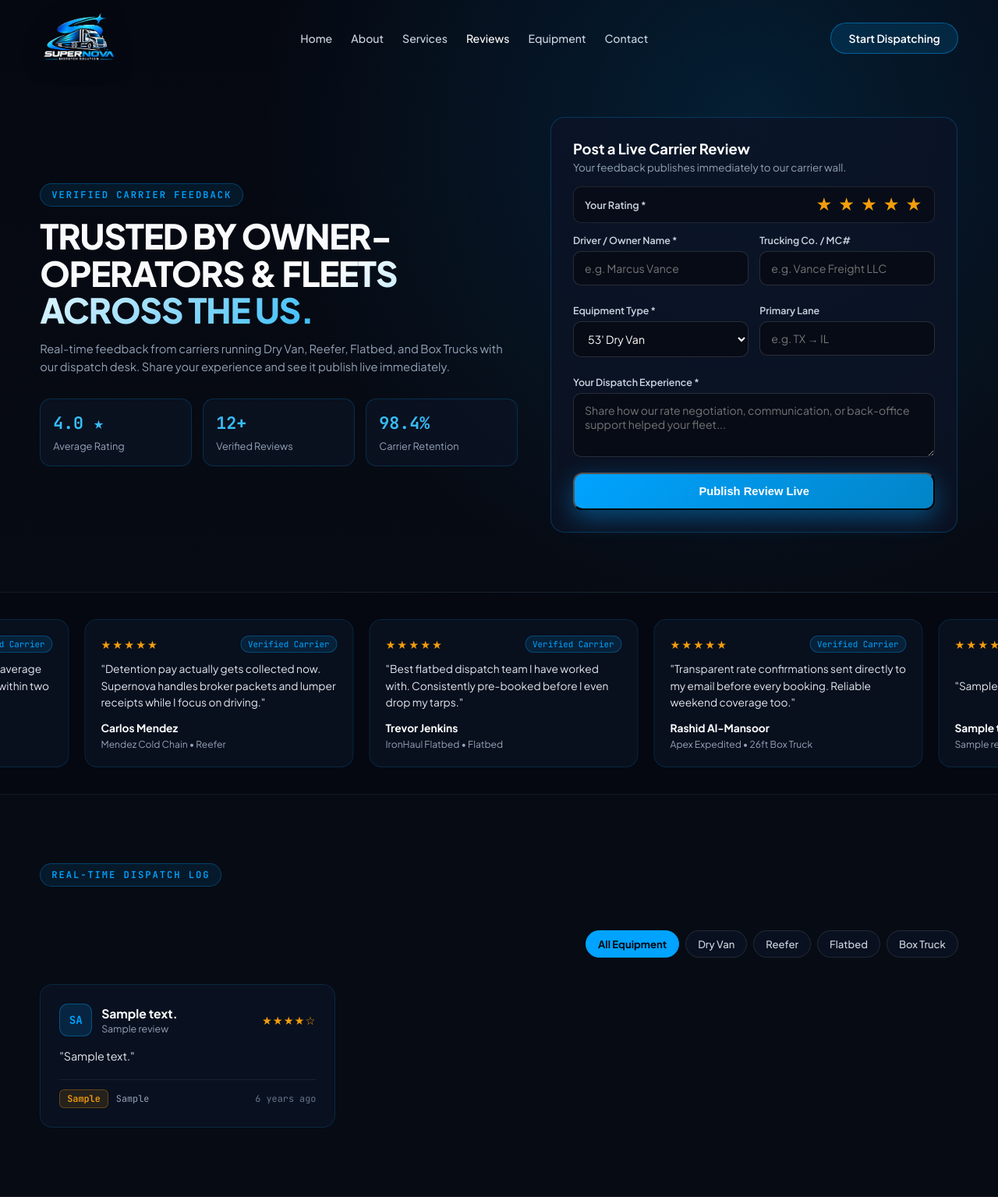
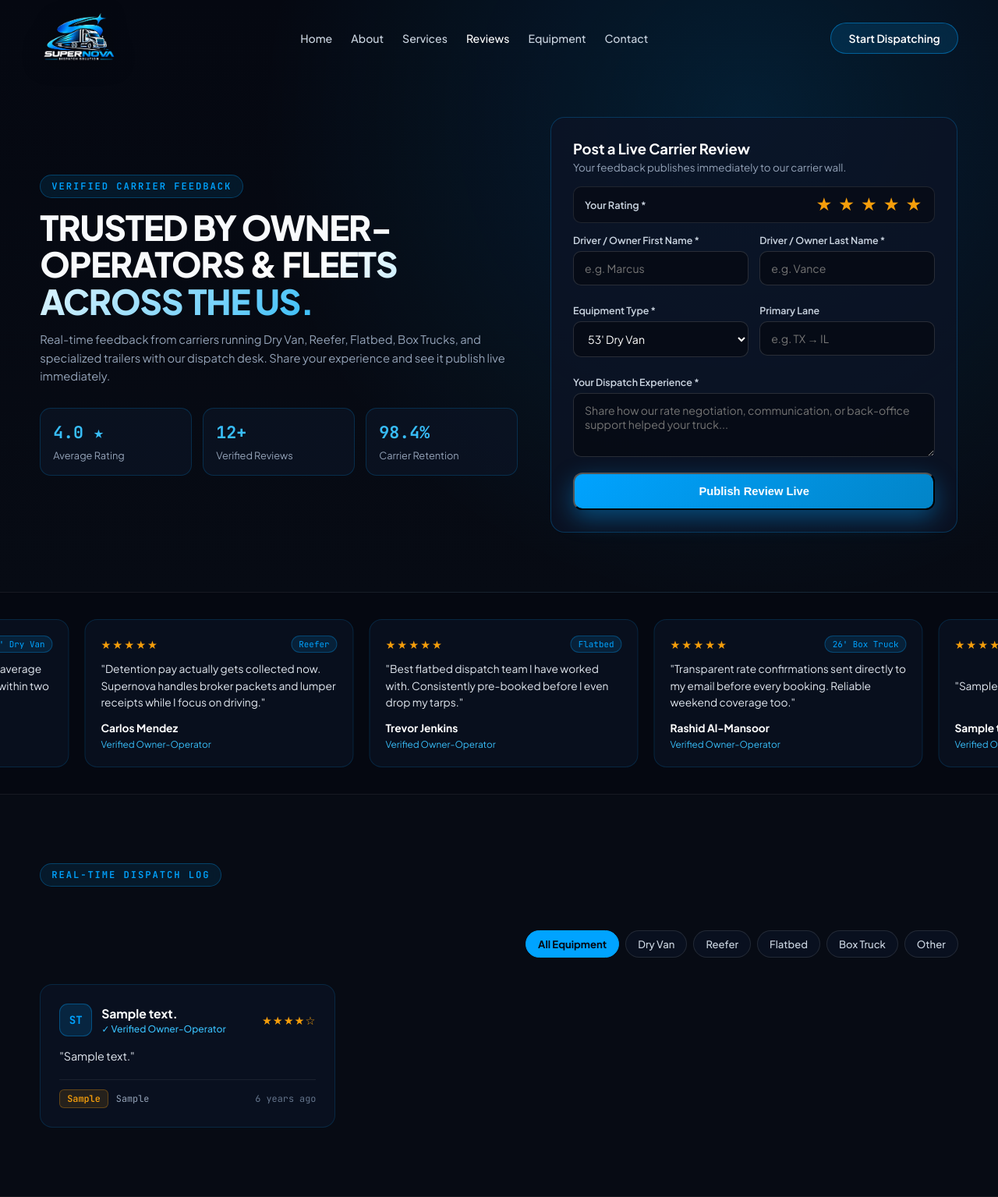
Before and after one commit to moin-ul-deen/supernova-dispatch, a Laravel app: page /reviews in a window 1280 px wide. Shown: the top 1535 px of the page at 78% size. Run offline with Laravel 12, Linux system fonts and the light colour scheme; tables that the repository leaves empty hold one stand-in row (values such as "Sample post"); some libraries are stand-ins or nearby versions.

Commit message:
Update reviews form to First/Last name and add custom Other equipment option

```diff
--- a/resources/views/pages/reviews.blade.php
+++ b/resources/views/pages/reviews.blade.php
@@ -14,7 +14,7 @@
                     TRUSTED BY OWNER-OPERATORS <span>&amp; FLEETS ACROSS THE US.</span>
                 </h1>
                 <p class="section-desc">
-                    Real-time feedback from carriers running Dry Van, Reefer, Flatbed, and Box Trucks with our dispatch desk. Share your experience and see it publish live immediately.
+                    Real-time feedback from carriers running Dry Van, Reefer, Flatbed, Box Trucks, and specialized trailers with our dispatch desk. Share your experience and see it publish live immediately.
                 </p>
 
                 <div class="rv-stats-row">
@@ -55,12 +55,12 @@
 
                     <div class="form-row">
                         <div class="form-group">
-                            <label for="rv_name">Driver / Owner Name *</label>
-                            <input id="rv_name" class="sn-input" type="text" name="reviewer_name" required maxlength="100" placeholder="e.g. Marcus Vance">
+                            <label for="rv_first_name">Driver / Owner First Name *</label>
+                            <input id="rv_first_name" class="sn-input" type="text" name="first_name" required maxlength="50" placeholder="e.g. Marcus">
                         </div>
                         <div class="form-group">
-                            <label for="rv_company">Trucking Co. / MC#</label>
-                            <input id="rv_company" class="sn-input" type="text" name="company_name" maxlength="120" placeholder="e.g. Vance Freight LLC">
+                            <label for="rv_last_name">Driver / Owner Last Name *</label>
+                            <input id="rv_last_name" class="sn-input" type="text" name="last_name" required maxlength="50" placeholder="e.g. Vance">
                         </div>
                     </div>
 
@@ -72,6 +72,7 @@
                                 <option value="Reefer">Refrigerated (Reefer)</option>
                                 <option value="Flatbed">Heavy Flatbed / Step Deck</option>
                                 <option value="Box Truck">26' Box Truck</option>
+                                <option value="Other">Other (Specify Equipment)</option>
                             </select>
                         </div>
                         <div class="form-group">
@@ -80,9 +81,15 @@
                         </div>
                     </div>
 
+                    {{-- Dynamic Custom Equipment Box (Appears when "Other" is selected) --}}
+                    <div class="form-group rv-custom-equip-wrap" id="customEquipWrap" style="display:none;">
+                        <label for="rv_custom_equip">Specify Your Equipment Type *</label>
+                        <input id="rv_custom_equip" class="sn-input" type="text" name="custom_equipment" maxlength="60" placeholder="e.g. Hotshot, Power Only, Conestoga, RGN">
+                    </div>
+
                     <div class="form-group">
                         <label for="rv_comment">Your Dispatch Experience *</label>
-                        <textarea id="rv_comment" class="sn-input" name="comment" rows="3" required minlength="10" maxlength="800" placeholder="Share how our rate negotiation, communication, or back-office support helped your fleet..."></textarea>
+                        <textarea id="rv_comment" class="sn-input" name="comment" rows="3" required minlength="10" maxlength="800" placeholder="Share how our rate negotiation, communication, or back-office support helped your truck..."></textarea>
                     </div>
 
                     <button type="submit" class="btn-primary rv-submit-btn" id="submitReviewBtn">
@@ -110,10 +117,10 @@
     <div class="rv-marquee-track">
         @php
             $seedHighlights = [
-                ['name' => 'Derrick Holloway', 'co' => 'Holloway Logistics • Dry Van', 'text' => 'Moved my 2 Dry Vans from $2.15/mi average up to $2.78/mi on Midwest triangles within two weeks. Zero forced dispatch.'],
-                ['name' => 'Carlos Mendez', 'co' => 'Mendez Cold Chain • Reefer', 'text' => 'Detention pay actually gets collected now. Supernova handles broker packets and lumper receipts while I focus on driving.'],
-                ['name' => 'Trevor Jenkins', 'co' => 'IronHaul Flatbed • Flatbed', 'text' => 'Best flatbed dispatch team I have worked with. Consistently pre-booked before I even drop my tarps.'],
-                ['name' => 'Rashid Al-Mansoor', 'co' => 'Apex Expedited • 26ft Box Truck', 'text' => 'Transparent rate confirmations sent directly to my email before every booking. Reliable weekend coverage too.'],
+                ['name' => 'Derrick Holloway', 'tag' => '53\' Dry Van', 'text' => 'Moved my 2 Dry Vans from $2.15/mi average up to $2.78/mi on Midwest triangles within two weeks. Zero forced dispatch.'],
+                ['name' => 'Carlos Mendez', 'tag' => 'Reefer', 'text' => 'Detention pay actually gets collected now. Supernova handles broker packets and lumper receipts while I focus on driving.'],
+                ['name' => 'Trevor Jenkins', 'tag' => 'Flatbed', 'text' => 'Best flatbed dispatch team I have worked with. Consistently pre-booked before I even drop my tarps.'],
+                ['name' => 'Rashid Al-Mansoor', 'tag' => '26\' Box Truck', 'text' => 'Transparent rate confirmations sent directly to my email before every booking. Reliable weekend coverage too.'],
             ];
         @endphp
 
@@ -122,12 +129,12 @@
                 <article class="glass-card rv-m-card">
                     <div class="rv-m-top">
                         <span class="rv-m-stars">★★★★★</span>
-                        <span class="rv-m-badge">Verified Carrier</span>
+                        <span class="rv-m-badge">{{ $item['tag'] }}</span>
                     </div>
                     <p>"{{ $item['text'] }}"</p>
                     <div class="rv-m-author">
                         <strong>{{ $item['name'] }}</strong>
-                        <span>{{ $item['co'] }}</span>
+                        <span>Verified Owner-Operator</span>
                     </div>
                 </article>
             @endforeach
@@ -141,7 +148,7 @@
                     <p>"{{ \Illuminate\Support\Str::limit($rev->comment, 160) }}"</p>
                     <div class="rv-m-author">
                         <strong>{{ $rev->reviewer_name }}</strong>
-                        <span>{{ $rev->company_name ?: 'Owner-Operator' }}</span>
+                        <span>Verified Owner-Operator</span>
                     </div>
                 </article>
             @endforeach
@@ -152,12 +159,12 @@
                 <article class="glass-card rv-m-card">
                     <div class="rv-m-top">
                         <span class="rv-m-stars">★★★★★</span>
-                        <span class="rv-m-badge">Verified Carrier</span>
+                        <span class="rv-m-badge">{{ $item['tag'] }}</span>
                     </div>
                     <p>"{{ $item['text'] }}"</p>
                     <div class="rv-m-author">
                         <strong>{{ $item['name'] }}</strong>
-                        <span>{{ $item['co'] }}</span>
+                        <span>Verified Owner-Operator</span>
                     </div>
                 </article>
             @endforeach
@@ -181,12 +188,22 @@
                 <button type="button" class="rv-chip" data-filter="Reefer">Reefer</button>
                 <button type="button" class="rv-chip" data-filter="Flatbed">Flatbed</button>
                 <button type="button" class="rv-chip" data-filter="Box Truck">Box Truck</button>
+                <button type="button" class="rv-chip" data-filter="Other">Other</button>
             </div>
         </div>
 
         <div class="rv-grid" id="liveReviewsGrid">
             @forelse($reviews as $review)
-                <article class="glass-card rv-card" data-id="{{ $review->id }}" data-equipment="{{ $review->equipment_type }}">
+                @php
+                    $nameParts = preg_split('/\s+/', trim($review->reviewer_name));
+                    $cardInitials = count($nameParts) >= 2
+                        ? strtoupper(mb_substr($nameParts[0], 0, 1) . mb_substr(end($nameParts), 0, 1))
+                        : strtoupper(mb_substr(trim($review->reviewer_name), 0, 2));
+                    $standardTypes = ['Dry Van', 'Reefer', 'Flatbed', 'Box Truck'];
+                    $filterCategory = in_array($review->equipment_type, $standardTypes) ? $review->equipment_type : 'Other';
+                @endphp
+
+                <article class="glass-card rv-card" data-id="{{ $review->id }}" data-equipment="{{ $filterCategory }}">
                     @if($isAdmin)
                         <button type="button" class="rv-del-btn" data-url="{{ route('reviews.destroy', $review->id) }}" title="Delete Review">
                             ✕ Delete
@@ -194,10 +211,10 @@
                     @endif
 
                     <div class="rv-card-top">
-                        <div class="rv-avatar">{{ strtoupper(substr(trim($review->reviewer_name), 0, 2)) }}</div>
+                        <div class="rv-avatar">{{ $cardInitials }}</div>
                         <div class="rv-meta">
                             <h3>{{ $review->reviewer_name }}</h3>
-                            <span>{{ $review->company_name ?: 'Independent Owner-Operator' }}</span>
+                            <span class="rv-verified-sub">✓ Verified Owner-Operator</span>
                         </div>
                         <div class="rv-card-stars" aria-label="{{ $review->rating }} out of 5 stars">
                             {{ str_repeat('★', $review->rating) }}{{ str_repeat('☆', 5 - $review->rating) }}
@@ -258,6 +275,13 @@
 .rv-form-box .form-row,
 .rv-form-box .form-group {
     margin-bottom: 12px;
+}
+.rv-custom-equip-wrap {
+    animation: rvFadeSlide 0.22s ease-out;
+}
+@keyframes rvFadeSlide {
+    from { opacity: 0; transform: translateY(-6px); }
+    to { opacity: 1; transform: translateY(0); }
 }
 .rv-form-box textarea.sn-input {
     resize: vertical;
@@ -410,8 +434,8 @@
     font-size: 0.86rem;
 }
 .rv-m-author span {
-    color: var(--text-muted);
-    font-size: 0.76rem;
+    color: #38BDF8;
+    font-size: 0.74rem;
 }
 @keyframes rvMarquee {
     from { transform: translateX(0); }
@@ -511,10 +535,11 @@
     overflow: hidden;
     text-overflow: ellipsis;
 }
-.rv-meta span {
+.rv-verified-sub {
     display: block;
-    font-size: 0.78rem;
-    color: var(--text-muted);
+    font-size: 0.76rem;
+    color: #38BDF8;
+    font-weight: 500;
     white-space: nowrap;
     overflow: hidden;
     text-overflow: ellipsis;
@@ -604,6 +629,7 @@ document.addEventListener('DOMContentLoaded', () => {
     const isAdmin = @json($isAdmin);
     const csrfToken = document.querySelector('meta[name="csrf-token"]')?.getAttribute('content') || '{{ csrf_token() }}';
 
+    // Star Rating Picker
     const starButtons = document.querySelectorAll('#starSelector .rv-star-btn');
     const ratingInput = document.getElementById('ratingInput');
     starButtons.forEach(btn => {
@@ -614,6 +640,23 @@ document.addEventListener('DOMContentLoaded', () => {
         });
     });
 
+    // Show / Hide Custom Equipment Input when "Other" is selected
+    const equipSelect = document.getElementById('rv_equip');
+    const customEquipWrap = document.getElementById('customEquipWrap');
+    const customEquipInput = document.getElementById('rv_custom_equip');
+
+    equipSelect?.addEventListener('change', () => {
+        const isOther = equipSelect.value === 'Other';
+        customEquipWrap.style.display = isOther ? 'block' : 'none';
+        customEquipInput.required = isOther;
+        if (isOther) {
+            customEquipInput.focus();
+        } else {
+            customEquipInput.value = '';
+        }
+    });
+
+    // Equipment Filter Chips
     document.querySelectorAll('#equipmentFilters .rv-chip').forEach(chip => {
         chip.addEventListener('click', () => {
             document.querySelectorAll('#equipmentFilters .rv-chip').forEach(c => c.classList.remove('active'));
@@ -625,6 +668,7 @@ document.addEventListener('DOMContentLoaded', () => {
         });
     });
 
+    // Instant AJAX Review Submit
     const form = document.getElementById('liveReviewForm');
     const alertBox = document.getElementById('reviewFormAlert');
     const submitBtn = document.getElementById('submitReviewBtn');
@@ -645,7 +689,7 @@ document.addEventListener('DOMContentLoaded', () => {
             const data = await response.json();
 
             if (!response.ok) {
-                throw new Error(data.message || 'Please fill in your name and at least 10 characters for your review.');
+                throw new Error(data.message || 'Please complete all required fields.');
             }
 
             const r = data.review;
@@ -655,14 +699,14 @@ document.addEventListener('DOMContentLoaded', () => {
             const newCard = document.createElement('article');
             newCard.className = 'glass-card rv-card';
             newCard.dataset.id = r.id;
-            newCard.dataset.equipment = r.equipment_type;
+            newCard.dataset.equipment = r.filter_key;
             newCard.innerHTML = `
                 ${deleteBtnHtml}
                 <div class="rv-card-top">
                     <div class="rv-avatar">${r.initials}</div>
                     <div class="rv-meta">
                         <h3>${r.reviewer_name}</h3>
-                        <span>${r.company_name}</span>
+                        <span class="rv-verified-sub">✓ ${r.subtitle}</span>
                     </div>
                     <div class="rv-card-stars">${starsHtml}</div>
                 </div>
@@ -677,6 +721,8 @@ document.addEventListener('DOMContentLoaded', () => {
             document.getElementById('emptyReviewsNote')?.remove();
             grid.prepend(newCard);
             form.reset();
+            customEquipWrap.style.display = 'none';
+            customEquipInput.required = false;
             ratingInput.value = 5;
             starButtons.forEach(b => b.classList.add('active'));
 
@@ -693,6 +739,7 @@ document.addEventListener('DOMContentLoaded', () => {
         }
     });
 
+    // Admin Delete Handler
     grid?.addEventListener('click', async (e) => {
         const delBtn = e.target.closest('.rv-del-btn');
         if (!delBtn) return;
--- a/routes/web.php
+++ b/routes/web.php
@@ -43,15 +43,35 @@ Route::post('/reviews', function (Request $request) {
     }
 
     $validated = $request->validate([
-        'reviewer_name'  => 'required|string|max:100',
-        'company_name'   => 'nullable|string|max:120',
-        'equipment_type' => 'required|string|max:50',
-        'lane_route'     => 'nullable|string|max:100',
-        'rating'         => 'required|integer|min:1|max:5',
-        'comment'        => 'required|string|min:10|max:800',
+        'first_name'       => 'required|string|max:50',
+        'last_name'        => 'required|string|max:50',
+        'equipment_type'   => 'required|string|max:50',
+        'custom_equipment' => 'required_if:equipment_type,Other|nullable|string|max:60',
+        'lane_route'       => 'nullable|string|max:100',
+        'rating'           => 'required|integer|min:1|max:5',
+        'comment'          => 'required|string|min:10|max:800',
+    ], [
+        'custom_equipment.required_if' => 'Please enter your equipment type when selecting Other.',
     ]);
 
-    $review = Review::create($validated);
+    $fullName = trim($validated['first_name'] . ' ' . $validated['last_name']);
+    $finalEquipment = $validated['equipment_type'] === 'Other'
+        ? trim((string) $validated['custom_equipment'])
+        : $validated['equipment_type'];
+
+    $initials = strtoupper(
+        mb_substr(trim($validated['first_name']), 0, 1) .
+        mb_substr(trim($validated['last_name']), 0, 1)
+    );
+
+    $review = Review::create([
+        'reviewer_name'  => $fullName,
+        'company_name'   => null,
+        'equipment_type' => $finalEquipment,
+        'lane_route'     => $validated['lane_route'] ?? null,
+        'rating'         => $validated['rating'],
+        'comment'        => $validated['comment'],
+    ]);
 
     return response()->json([
         'status'  => 'success',
@@ -59,13 +79,16 @@ Route::post('/reviews', function (Request $request) {
         'review'  => [
             'id'             => $review->id,
             'reviewer_name'  => e($review->reviewer_name),
-            'company_name'   => e($review->company_name ?: 'Independent Owner-Operator'),
+            'subtitle'       => 'Verified Owner-Operator',
             'equipment_type' => e($review->equipment_type),
+            'filter_key'     => in_array($review->equipment_type, ['Dry Van', 'Reefer', 'Flatbed', 'Box Truck'])
+                                    ? $review->equipment_type
+                                    : 'Other',
             'lane_route'     => e($review->lane_route ?: 'Nationwide US Lanes'),
             'rating'         => (int) $review->rating,
             'comment'        => e($review->comment),
             'created_human'  => 'Just now',
-            'initials'       => strtoupper(substr(trim($review->reviewer_name), 0, 2)),
+            'initials'       => $initials ?: 'SD',
         ],
     ]);
 })->name('reviews.store');
```
